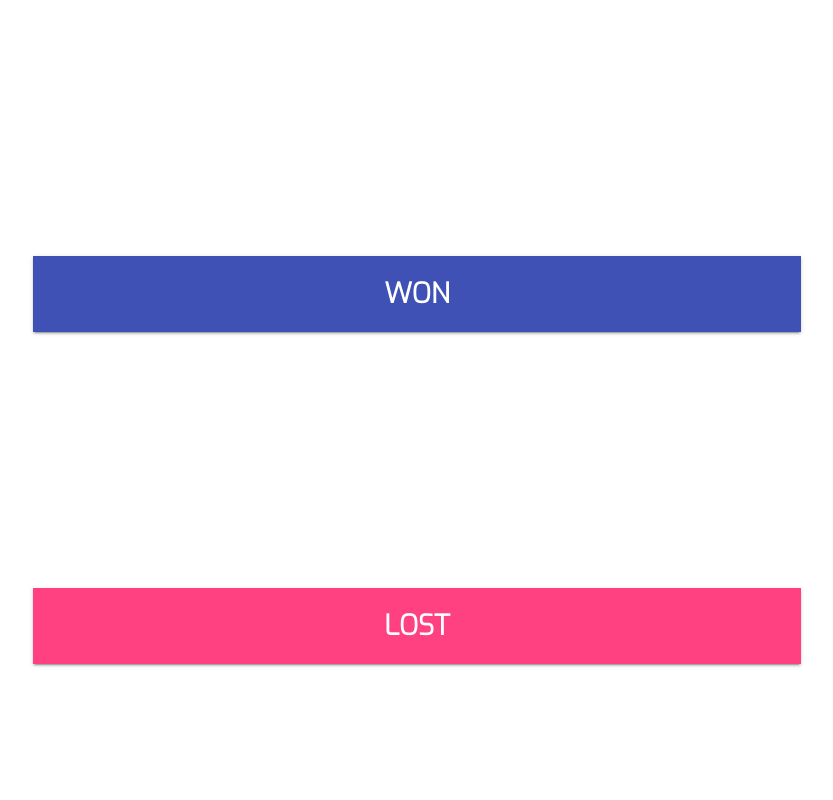
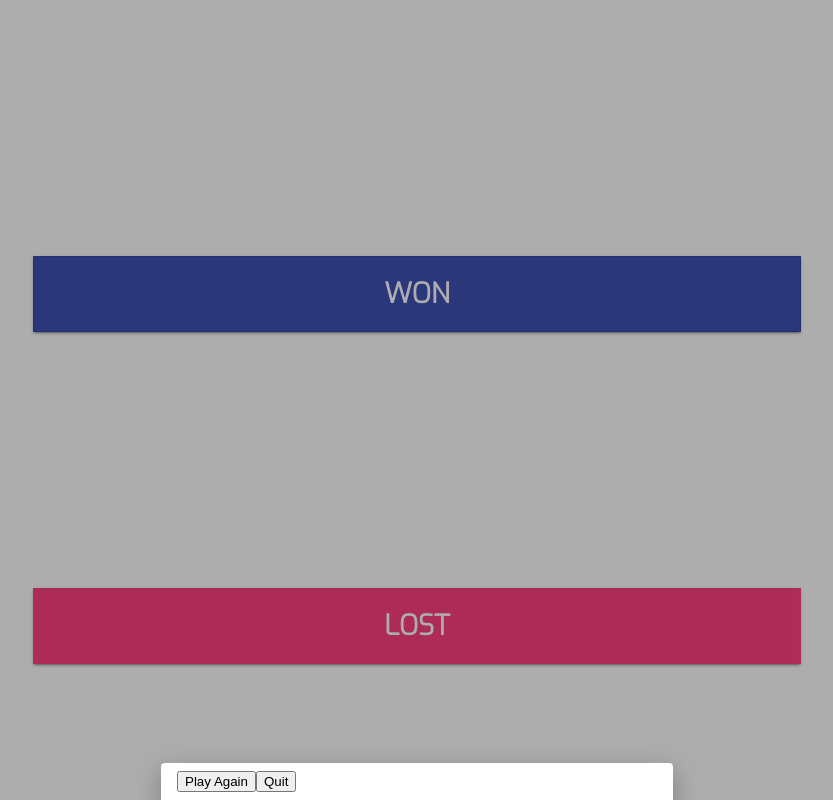
Before and after one commit to 2021-spring-afe-mowe/tca-checkers, an Angular app: page /game in a window 1280 px wide. Both pictures are taken after a click on the button "WON". Shown: the top 800 px of the page, without its empty margins (223-1056 px from the left). Built offline with nearby package versions, Linux system fonts and the light colour scheme.

Commit message:
Got winning game notification working
During breakout session found out that bottom sheet was the best way to go for app.  Need to hook up Lost and Draw

```diff
--- a/src/app/game-screen/game-screen.component.html
+++ b/src/app/game-screen/game-screen.component.html
@@ -17,6 +17,7 @@
         mat-raised-button color="primary"
         class="button"
         (click)="addNewWinningGame()"
+        mat-stroked-button
     >
       WON
     </button>
--- a/src/app/game-screen/game-screen.component.ts
+++ b/src/app/game-screen/game-screen.component.ts
@@ -1,5 +1,7 @@
 import { Component, OnInit } from '@angular/core';
 import { SharedDataService, Games } from '../shared-data.service';
+import { MatBottomSheet } from '@angular/material/bottom-sheet';
+import { PlayAgainComponent } from '../play-again/play-again.component';
 
 @Component({
   selector: 'app-game-screen',
@@ -11,7 +13,7 @@ export class GameScreenComponent implements OnInit {
   checkerGame: Games[] = [];
 
   //Tried to inject dialog into constructor, was getting promise error???
-  constructor(private sharedDataSvc: SharedDataService) {}
+  constructor(private sharedDataSvc: SharedDataService, private bottomSheet: MatBottomSheet) {}
 
   ngOnInit(): void {
     this.checkerGame = this.sharedDataSvc.getGamesData();
@@ -22,6 +24,8 @@ export class GameScreenComponent implements OnInit {
   playerTwo = this.sharedDataSvc.getPlayerTwo();
 
   addNewWinningGame() {
+    this.bottomSheet.open(PlayAgainComponent);
+
     const newGame = {
       opponentName: this.playerTwo,
       result: "W"
--- /dev/null
+++ b/src/app/play-again/bottomSheet.html
@@ -0,0 +1,6 @@
+<mat-nav-list>
+    <a href="https://keep.google.com/" mat-list-item (click)="openLink($event)">
+      <span mat-line>Google Keep</span>
+      <span mat-line>Add to a note</span>
+    </a>
+</mat-nav-list>
--- /dev/null
+++ b/src/app/play-again/play-again.component.html
@@ -0,0 +1,11 @@
+<button
+    (click)="playAgain()"
+>
+    Play Again
+</button>
+
+<button
+    (click)="quit()"
+>
+    Quit
+</button>
--- /dev/null
+++ b/src/app/play-again/play-again.component.ts
@@ -0,0 +1,26 @@
+import { Component, OnInit } from '@angular/core';
+import { MatBottomSheetRef } from '@angular/material/bottom-sheet';
+import { Router } from '@angular/router';
+
+@Component({
+  selector: 'app-play-again',
+  templateUrl: './play-again.component.html',
+  styleUrls: ['./play-again.component.css']
+})
+export class PlayAgainComponent implements OnInit {
+
+  constructor(private bottomSheetRef: MatBottomSheetRef<PlayAgainComponent>, private router: Router) { }
+
+  ngOnInit(): void {
+  }
+
+  playAgain() {
+    this.bottomSheetRef.dismiss();
+  }
+
+  quit() {
+    this.bottomSheetRef.dismiss();
+    this.router.navigateByUrl("/welcome");
+  }
+
+}
```
Also changed, not shown: src/app/app.module.ts (+8 -2 lines), src/app/play-again/play-again.component.css (added), 1 other file (tests, documents, lock files or other folders).
